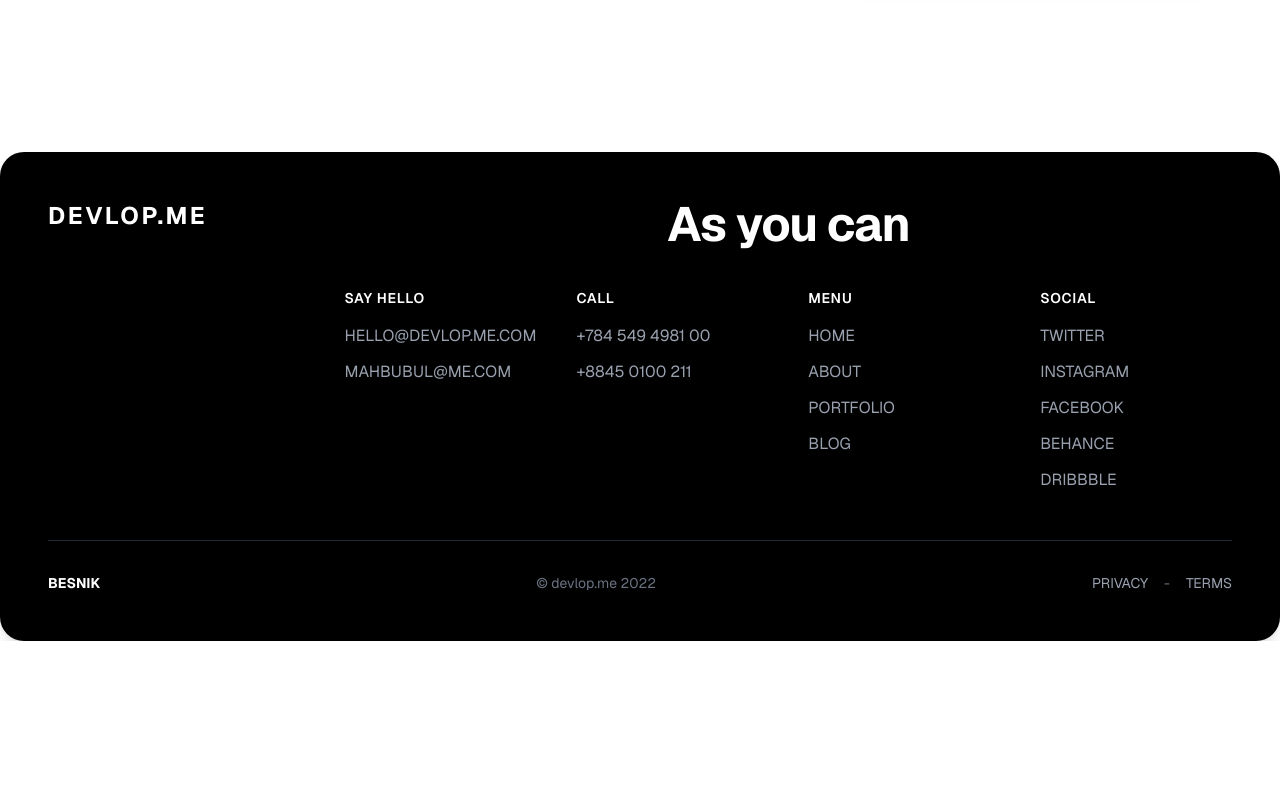
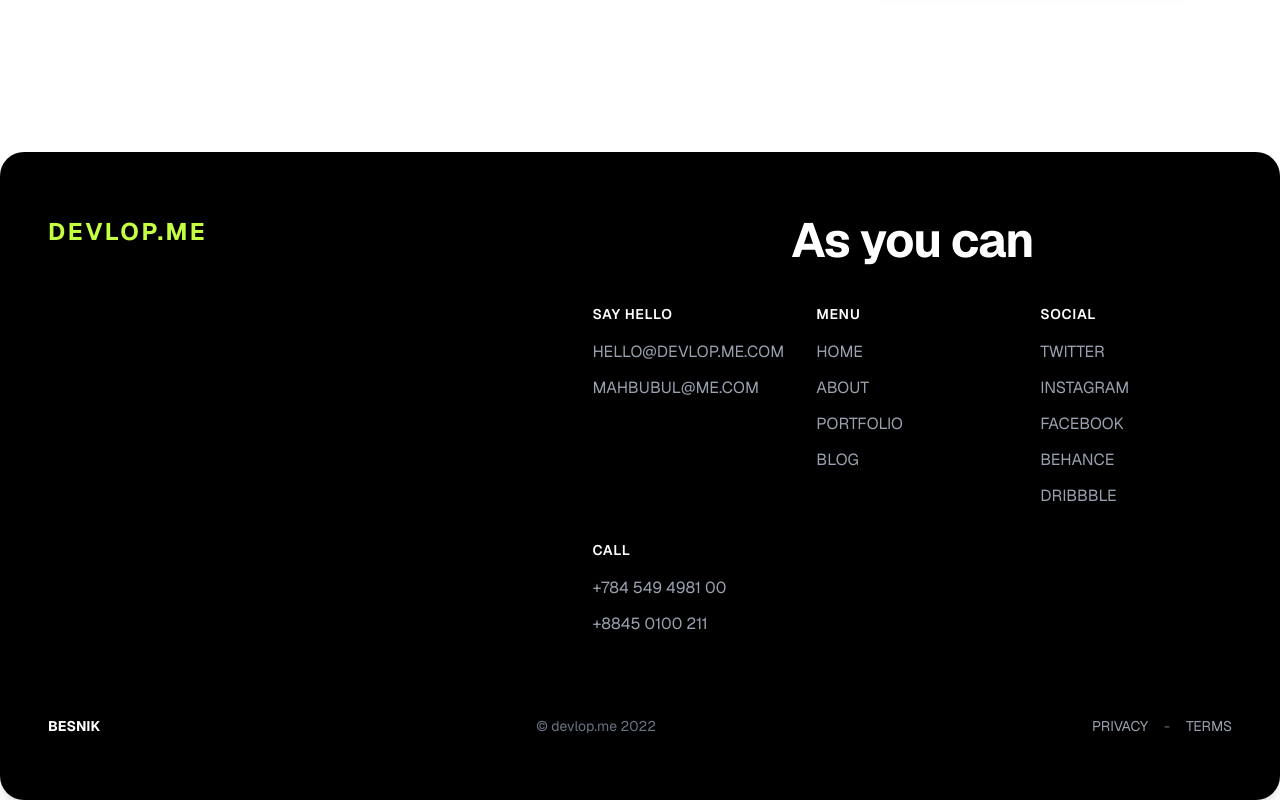
Before and after one commit to wptasmina/raintor-portfolio, a Next.js app: page / in a window 1280 px wide. Shown: the part 3577-4377 px from the top of the page. Before the commit the page ends 4218 px from the top, so only its background shows below. Built offline with nearby package versions, Linux system fonts and the light colour scheme.

Commit message:
add call

```diff
--- a/components/Footer.tsx
+++ b/components/Footer.tsx
@@ -28,12 +28,12 @@ const SectionTitle = ({ children }: SectionTitleProps) => (
 
 const Footer = () => {
   return (
-    <footer className="bg-black text-gray-300 font-sans w-full rounded-3xl shadow-lg">
+    <footer className="bg-black text-gray-300 rounded-3xl py-4 font-sans w-full rounded-3xl shadow-lg">
       <div className="max-w-7xl mx-auto px-8 md:px-12 py-12">
         {/* Header Title and Grid */}
         <div className="flex flex-col md:flex-row justify-between items-start mb-12">
           <div className="mb-8 md:mb-0">
-            <h1 className="text-2xl font-bold text-white uppercase tracking-widest">
+            <h1 className="text-2xl text-[#c5ff41] font-bold uppercase tracking-widest">
               DEVLOP.ME
             </h1>
           </div>
@@ -43,7 +43,7 @@ const Footer = () => {
                 As you can
               </h2>
 
-              <div className="grid grid-cols-1 sm:grid-cols-2 lg:grid-cols-4 gap-10">
+              <div className="grid grid-cols-1 sm:grid-cols-2 lg:grid-cols-3 gap-8">
                 {/* Say Hello */}
                 <div>
                   <SectionTitle>Say hello</SectionTitle>
@@ -61,22 +61,7 @@ const Footer = () => {
                   </ul>
                 </div>
 
-                {/* Call */}
-                <div>
-                  <SectionTitle>Call</SectionTitle>
-                  <ul className="space-y-3">
-                    <li>
-                      <FooterLink href="tel:+784549498100">
-                        +784 549 4981 00
-                      </FooterLink>
-                    </li>
-                    <li>
-                      <FooterLink href="tel:+88450100211">
-                        +8845 0100 211
-                      </FooterLink>
-                    </li>
-                  </ul>
-                </div>
+
 
                 {/* Menu */}
                 <div>
@@ -96,6 +81,7 @@ const Footer = () => {
                     </li>
                   </ul>
                 </div>
+
 
                 {/* Social */}
                 <div>
@@ -118,13 +104,30 @@ const Footer = () => {
                     </li>
                   </ul>
                 </div>
+
+                <div>
+                  <SectionTitle>Call</SectionTitle>
+                  <ul className="space-y-3">
+                    <li>
+                      <FooterLink href="tel:+784549498100">
+                        +784 549 4981 00
+                      </FooterLink>
+                    </li>
+                    <li>
+                      <FooterLink href="tel:+88450100211">
+                        +8845 0100 211
+                      </FooterLink>
+                    </li>
+                  </ul>
+                </div>
+
               </div>
             </div>
           </div>
         </div>
 
         {/* Bottom Bar */}
-        <div className="mt-12 pt-8 flex flex-col md:flex-row justify-between items-center text-sm text-gray-500 border-t border-gray-800">
+        <div className="mt-12 pt-8 flex flex-col md:flex-row justify-between items-center text-sm text-gray-500">
           <p className="font-bold text-white mb-4 md:mb-0">BESNIK</p>
           <p className="mb-4 md:mb-0">&copy; devlop.me 2022</p>
           <div className="flex space-x-4">
```
